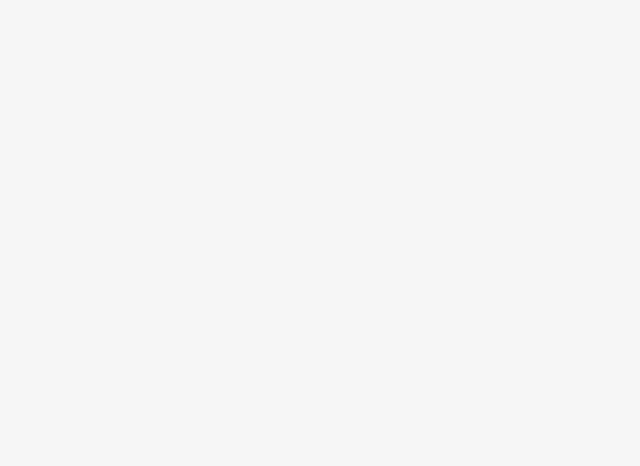
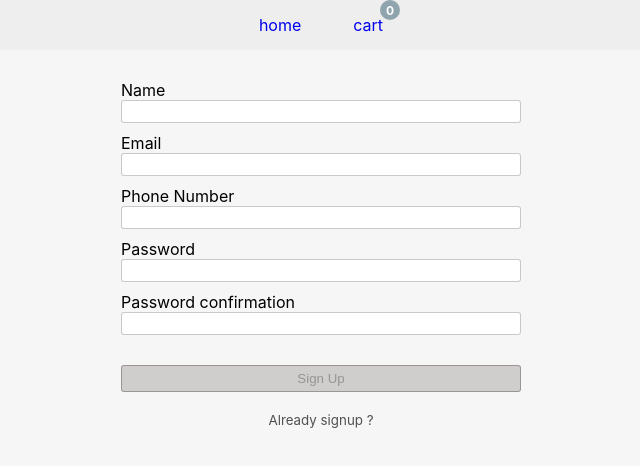
Before and after one commit to sabafooladfar/Shopping-app, a React (Create React App) app: page /signup in a window 1280 px wide. Before the commit this address had no page. Shown: the top 466 px of the page, without its empty margins (319-959 px from the left). Built offline with nearby package versions, Linux system fonts and the light colour scheme.

Commit message:
develop signup page & login page

```diff
--- a/package.json
+++ b/package.json
@@ -6,12 +6,14 @@
     "@testing-library/jest-dom": "^5.16.5",
     "@testing-library/react": "^13.4.0",
     "@testing-library/user-event": "^13.5.0",
+    "formik": "^2.2.9",
     "react": "^18.2.0",
     "react-dom": "^18.2.0",
     "react-router-dom": "^6.9.0",
     "react-scripts": "5.0.1",
     "react-toastify": "^9.1.1",
-    "web-vitals": "^2.1.4"
+    "web-vitals": "^2.1.4",
+    "yup": "^1.0.2"
   },
   "scripts": {
     "start": "react-scripts start",
--- a/src/App.js
+++ b/src/App.js
@@ -3,17 +3,21 @@ import { Route, Routes } from "react-router-dom";
 import HomePage from "./pages/HomePage";
 import Cart from "./pages/Cart";
 import CartProvider from "./Providers/CartProvider";
-import { ToastContainer } from 'react-toastify';
-import 'react-toastify/dist/ReactToastify.css';
+import { ToastContainer } from "react-toastify";
+import "react-toastify/dist/ReactToastify.css";
 import CheckoutPage from "./pages/CheckoutPage";
+import SignupPage from "./pages/SignupPage";
+import LoginPage from "./pages/LoginPage";
 
 function App() {
   return (
-        <CartProvider>
-          <ToastContainer/>
-    <Routes>
+    <CartProvider>
+      <ToastContainer />
+      <Routes>
         <Route path="/cart" element={<Cart />} />
         <Route path="/checkout" element={<CheckoutPage />} />
+        <Route path="/signup" element={<SignupPage />} />
+        <Route path="/login" element={<LoginPage />} />
         <Route path="/" element={<HomePage />} />
       </Routes>
     </CartProvider>
--- /dev/null
+++ b/src/common/Input.js
@@ -0,0 +1,13 @@
+const Input = ({ label, name, type = "text", formik }) => {
+  return (
+    <div>
+      <label>{label}</label>
+      <input type={type} {...formik.getFieldProps(name)} name={name} />
+      {formik.errors[name] && formik.touched[name] && (
+        <div className="error">{formik.errors[name]}</div>
+      )}
+    </div>
+  );
+};
+
+export default Input;
--- /dev/null
+++ b/src/components/Login/LoginForm.js
@@ -0,0 +1,56 @@
+import { useFormik } from "formik";
+import * as Yup from "yup";
+import Input from "../../common/Input";
+import "../signup-login.css";
+import { Link } from "react-router-dom";
+
+const initialValues = {
+  email: "",
+  password: "",
+};
+
+const onSubmit = (values) => {
+  //   console.log(values);
+  // axios
+  //   .post("http://localhost:3001/users", values)
+  //   .then((res) => console.log(res.data))
+  //   .catch((err) => console.log(err));
+};
+
+const validationSchema = Yup.object({
+  email: Yup.string()
+    .email("Invalid email format")
+    .required("Email is required"),
+  password: Yup.string().required("Password is required"),
+});
+
+const LoginForm = () => {
+  const formik = useFormik({
+    initialValues,
+    onSubmit,
+    validationSchema,
+    validateOnMount: true,
+    enableReinitialize: true,
+  });
+  return (
+    <form className="form" onSubmit={formik.handleSubmit}>
+      <div className="formContainer">
+        <Input label="Email" name="email" formik={formik} type="email" />
+        <Input
+          label="Password"
+          name="password"
+          formik={formik}
+          type="password"
+        />
+        <button type="submit" disabled={!formik.isValid}>
+          Log In
+        </button>
+        <Link to="/signup">
+          <p className="formLink">Haven't signup yet?</p>
+        </Link>
+      </div>
+    </form>
+  );
+};
+
+export default LoginForm;
--- /dev/null
+++ b/src/components/Sigup/SignupForm.js
@@ -0,0 +1,81 @@
+import { useFormik } from "formik";
+import { Link } from "react-router-dom";
+import * as Yup from "yup";
+import Input from "../../common/Input";
+import "../signup-login.css";
+
+const initialValues = {
+  name: "",
+  email: "",
+  phoneNumber: "",
+  password: "",
+  passwordConfirm: "",
+};
+
+const onSubmit = (values) => {
+  //   console.log(values);
+  // axios
+  //   .post("http://localhost:3001/users", values)
+  //   .then((res) => console.log(res.data))
+  //   .catch((err) => console.log(err));
+};
+
+const validationSchema = Yup.object({
+  name: Yup.string()
+    .required("Name is required")
+    .min(6, "Must be at least 6 characters"),
+  email: Yup.string()
+    .email("Invalid email format")
+    .required("Email is required"),
+  phoneNumber: Yup.string()
+    .required("Phone Number is Required")
+    .matches(/^[0-9]{11}$/, "Must be only digits"),
+  password: Yup.string().required("Password is required"),
+  passwordConfirm: Yup.string()
+    .required("Password Confirmation is required")
+    .oneOf([Yup.ref("password"), null], "Passwords must match"),
+});
+
+const SignupForm = () => {
+  const formik = useFormik({
+    initialValues,
+    onSubmit,
+    validationSchema,
+    validateOnMount: true,
+    enableReinitialize: true,
+  });
+  return (
+    <form className="form" onSubmit={formik.handleSubmit}>
+      <div className="formContainer">
+        <Input label="Name" name="name" formik={formik} />
+        <Input label="Email" name="email" formik={formik} type="email" />
+        <Input
+          label="Phone Number"
+          name="phoneNumber"
+          formik={formik}
+          type="tel"
+        />
+        <Input
+          label="Password"
+          name="password"
+          formik={formik}
+          type="password"
+        />
+        <Input
+          label="Password confirmation"
+          name="passwordConfirm"
+          formik={formik}
+          type="password"
+        />
+        <button type="submit" disabled={!formik.isValid}>
+          Sign Up
+        </button>
+        <Link to="/login">
+          <p className="formLink">Already signup ?</p>
+        </Link>
+      </div>
+    </form>
+  );
+};
+
+export default SignupForm;
--- /dev/null
+++ b/src/components/signup-login.css
@@ -0,0 +1,52 @@
+.form {
+  display: flex;
+  align-items: center;
+  justify-content: center;
+}
+.formContainer {
+  display: flex;
+  flex-direction: column;
+  align-items: center;
+  justify-content: center;
+  margin: 20px;
+  width: 400px;
+}
+.formContainer div {
+  display: flex;
+  flex-direction: column;
+  justify-content: center;
+  margin-top: 10px;
+}
+.formContainer div input {
+  width: 400px;
+  outline: none;
+  border: 1px solid #685f5f57;
+  border-radius: 3px;
+  padding: 3px;
+}
+.formContainer div input:focus {
+  border: 1px solid #685f5f;
+}
+.formContainer button {
+  outline: none;
+  border-radius: 3px;
+  border: 1px solid #685f5f84;
+  padding: 5px 10px;
+  background-color: rgba(164, 161, 158, 0.461);
+  cursor: pointer;
+  margin-top: 5px;
+  width: 100%;
+  margin-top: 30px;
+}
+.error {
+  color: red;
+  font-size: smaller;
+}
+.formContainer button:disabled {
+  cursor: not-allowed;
+}
+.formLink {
+  margin-top: 20px;
+  font-size: smaller;
+  color: #525050;
+}
--- /dev/null
+++ b/src/pages/LoginPage.js
@@ -0,0 +1,11 @@
+import LoginForm from "../components/Login/LoginForm";
+import Layout from "../Layout/Layout";
+const LoginPage = () => {
+  return (
+    <Layout>
+      <LoginForm />
+    </Layout>
+  );
+};
+
+export default LoginPage;
--- /dev/null
+++ b/src/pages/SignupPage.js
@@ -0,0 +1,11 @@
+import SignupForm from "../components/Sigup/SignupForm";
+import Layout from "../Layout/Layout";
+const SignupPage = () => {
+  return (
+    <Layout>
+      <SignupForm />
+    </Layout>
+  );
+};
+
+export default SignupPage;
```
Also changed, not shown: src/pages/Cart.css (+6 -7 lines), 1 other file (tests, documents, lock files or other folders).
